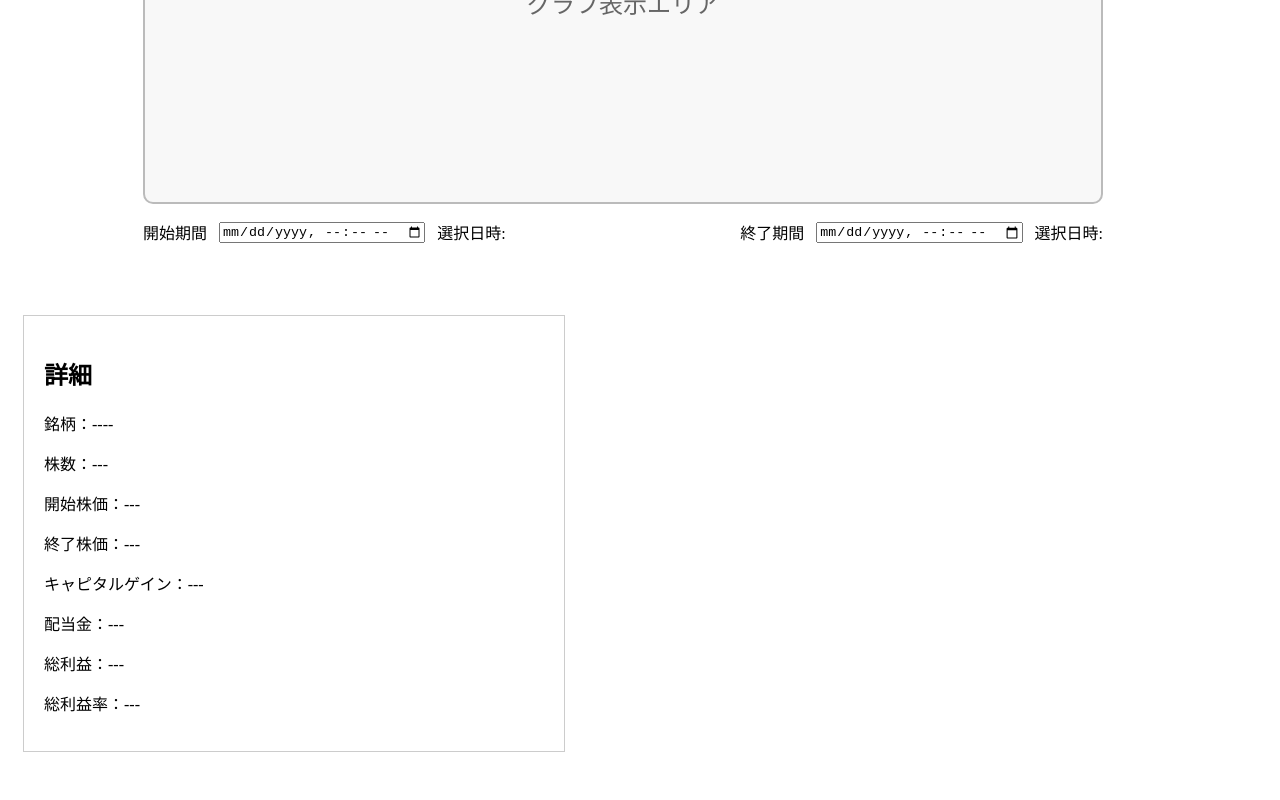
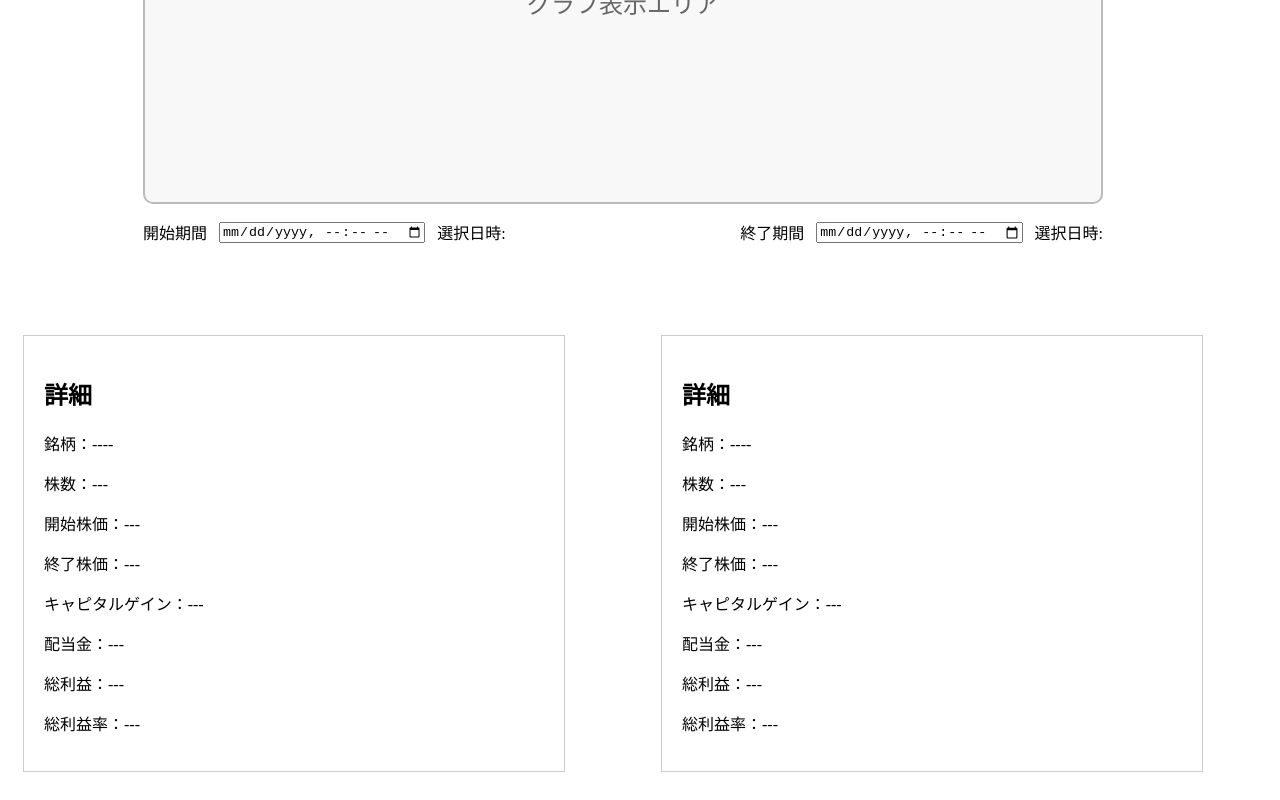
Before and after one commit to k-lib-jpg/Compound-Ticker, a React (Vite) app in the folder frontend/: page / in a window 1280 px wide. Shown: the part 528-1328 px from the top of the page. Built offline with nearby package versions, Linux system fonts and the light colour scheme; no server answers.

Commit message:
stock-details-container modified to use flexbox for better layout and spacing between elements.

```diff
--- a/frontend/src/App.css
+++ b/frontend/src/App.css
@@ -95,3 +95,7 @@
   margin-left: 0;
   align-self: flex-start;
 }
+.stock-details-container {
+  display: flex;
+  justify-content: space-between;
+}
--- a/frontend/src/App.tsx
+++ b/frontend/src/App.tsx
@@ -81,6 +81,7 @@ const App = () =>  {
                 </div>
               </div>
             </section>
+            <div className="stock-details-container">
               <section className="stock-details">
                 <h2>詳細</h2>
                 <p>銘柄：----</p>
@@ -92,6 +93,18 @@ const App = () =>  {
                 <p>総利益：---</p>
                 <p>総利益率：---</p>
               </section>
+              <section className="stock-details">
+                <h2>詳細</h2>
+                <p>銘柄：----</p>
+                <p>株数：---</p>
+                <p>開始株価：---</p>
+                <p>終了株価：---</p>
+                <p>キャピタルゲイン：---</p>
+                <p>配当金：---</p>
+                <p>総利益：---</p>
+                <p>総利益率：---</p>
+              </section>
+            </div>
         </main>
       </div>
     </>
```
Lines whose indentation alone changed are shown as unchanged.
